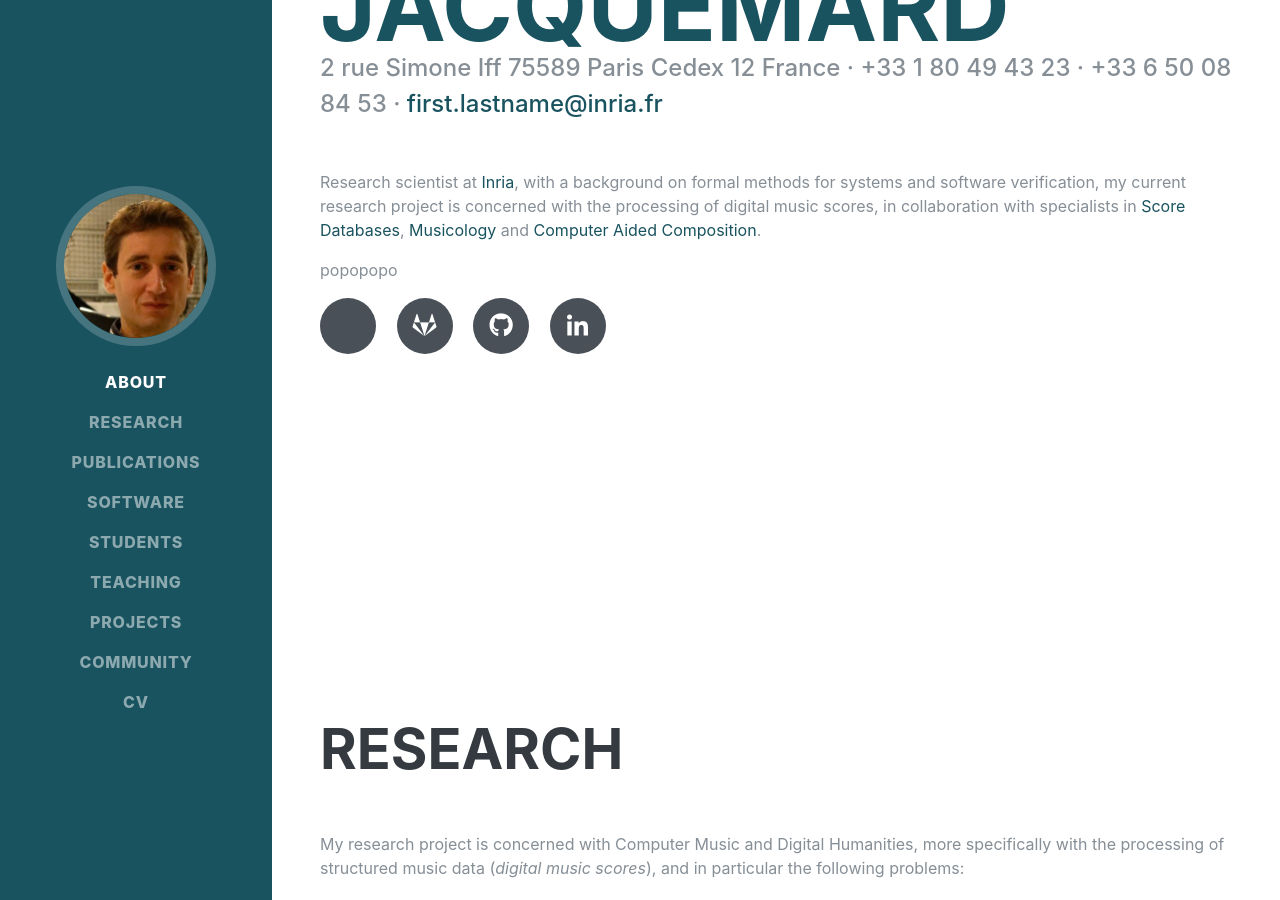
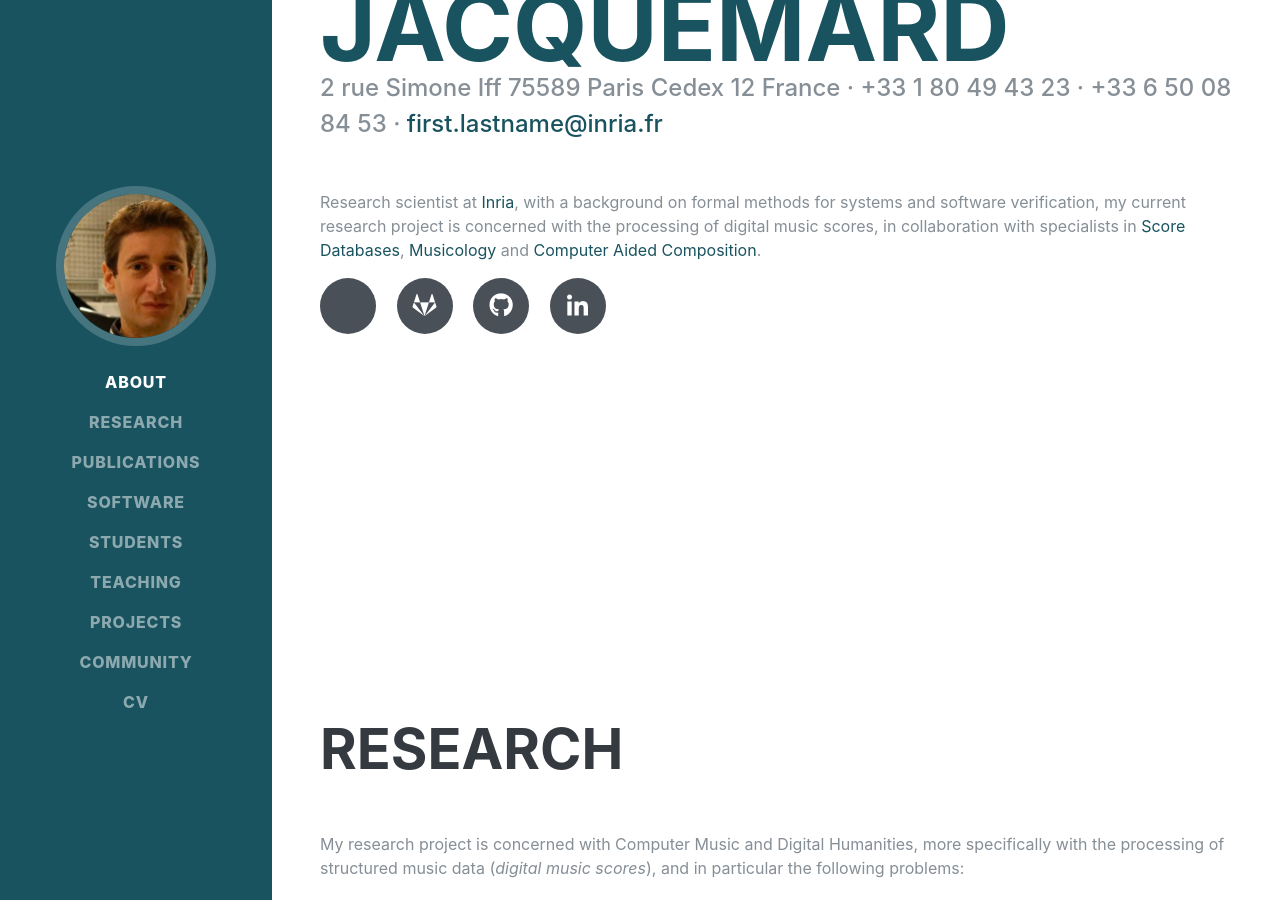
Before and after one commit to florento/florent-jacquemard.github.io, a Jekyll site: the page built from index.html, in a window 1280 px wide and 900 px high, scrolled down 336 px. Built offline with Jekyll 4.4.1, drawn with Linux system fonts in a browser that asks for light colours; some web fonts are replaced.

Commit message:
debug news

```diff
--- a/_layouts/resume.html
+++ b/_layouts/resume.html
@@ -97,7 +97,6 @@
       </div>
       <!-- intro -->
       <p class="lead mb-5">{{ site.resume_header_introfull | markdownify }}</p>
-      <p class="resume-content mr-auto"> popopopo</p>
       <!-- news -->
       {% for fileitems in site.news %}
       <div class="resume-item" itemtype="http://schema.org/CreativeWork">
```
Also changed, not shown: _news/news.md (+2 -0 lines).
